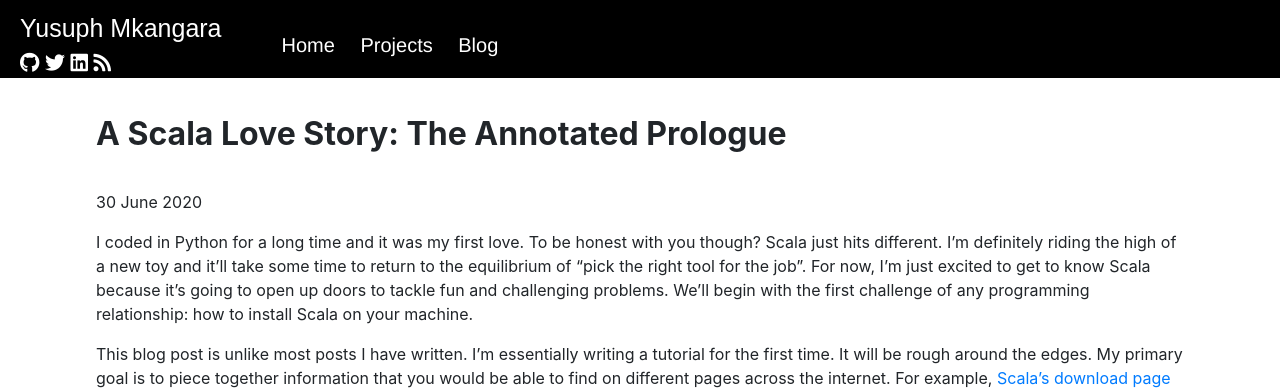
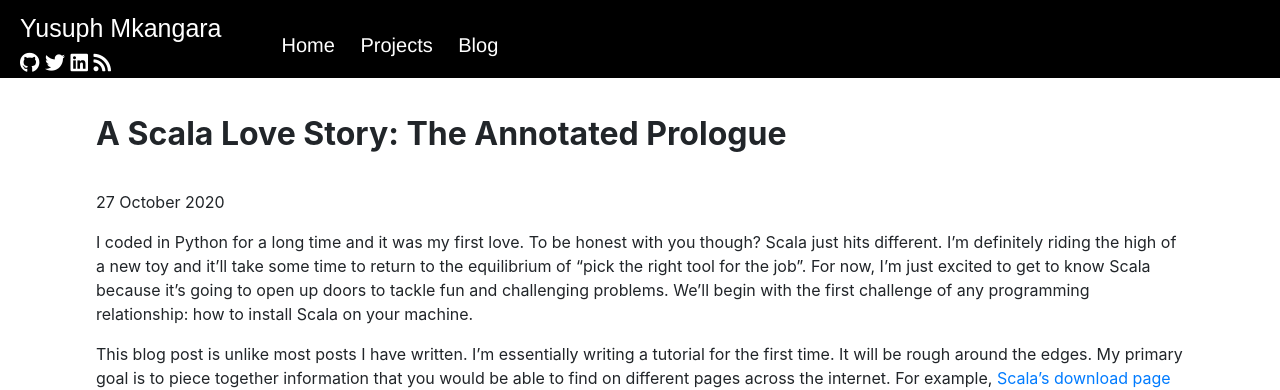
Before and after one commit to yusuphisms/yusuphisms.github.io, a Jekyll site: the page built from _posts/2020-10-27-scala-setup.md, in a window 1280 px wide and 900 px high. Shown: the top 390 px of the window. Built offline with Jekyll 4.4.1, drawn with Linux system fonts in a browser that asks for light colours; nearby versions of some CDN libraries; some web fonts are replaced; comment, search, counter and statistics services are not loaded.

Commit message:
Update dates on newest blog (#20)
I'm out of practice.

```diff
--- a/_posts/2020-10-05-scala-setup.md
+++ b/_posts/2020-10-27-scala-setup.md
@@ -1,7 +1,7 @@
 ---
 layout: post
 title: "A Scala Love Story: The Annotated Prologue"
-date: 2020-06-30
+date: 2020-10-27
 tags: [Scala, Annotated]
 ---
 I coded in Python for a long time and it was my first love. To be honest with you though? Scala just hits different. I'm definitely riding the high of a new toy and it'll take some time to return to the equilibrium of "pick the right tool for the job". For now, I'm just excited to get to know Scala because it's going to open up doors to tackle fun and challenging problems. We'll begin with the first challenge of any programming relationship: how to install Scala on your machine.
```
